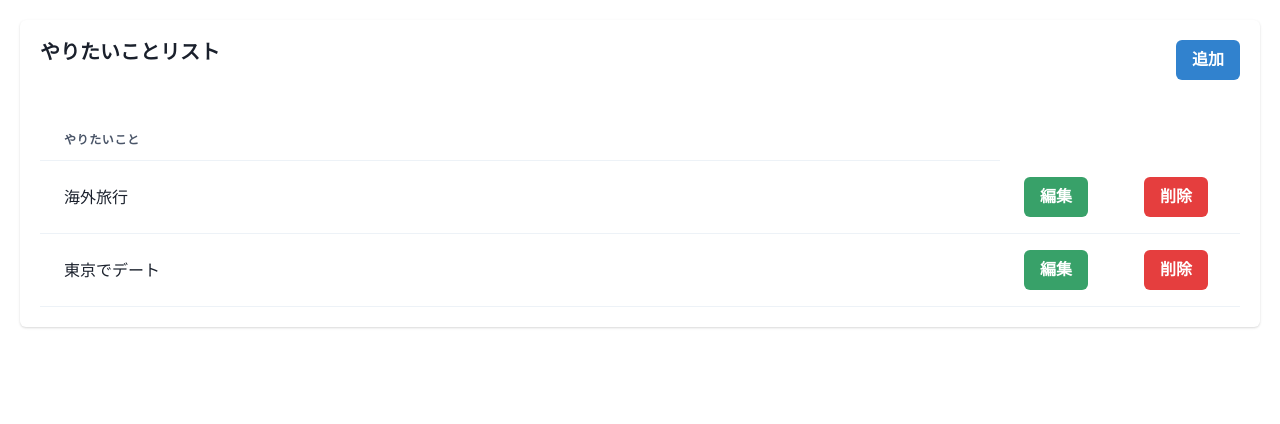
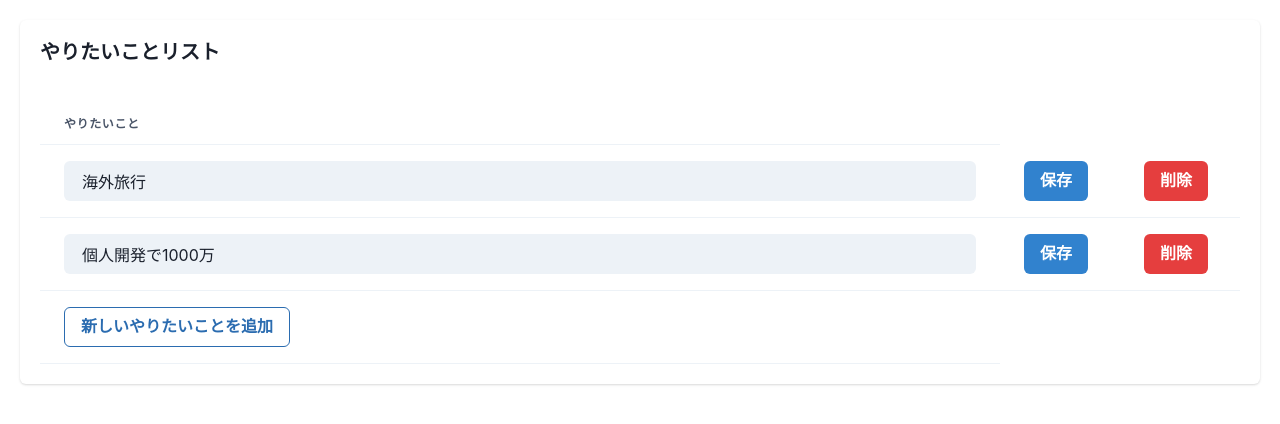
Before and after one commit to HitoroOhria/time-bucket-app-with-cloud, a Next.js app in the folder frontend/: page / in a window 1280 px wide. Shown: the top 424 px of the page. Built offline with nearby package versions, Linux system fonts and the light colour scheme.

Commit message:
Add curd of state.

```diff
--- /dev/null
+++ b/frontend/pages/Todo.ts
@@ -0,0 +1,21 @@
+type NewTodoArgs = {
+  name: string;
+};
+
+class Todo {
+  public name: string;
+
+  constructor(args: NewTodoArgs) {
+    this.name = args.name;
+  }
+
+  static newEmpty(): Todo {
+    return new Todo({ name: '' });
+  }
+
+  public isEmpty(): boolean {
+    return this.name === '';
+  }
+}
+
+export default Todo;
--- /dev/null
+++ b/frontend/pages/TodoTableRow.tsx
@@ -0,0 +1,58 @@
+import Todo from './Todo';
+import { ChangeEvent, FC, useState } from 'react';
+import { Button, Input, Td, Tr } from '@chakra-ui/react';
+
+type TodoTableRowProps = {
+  index: number;
+  todo: Todo;
+  autoFocus?: boolean;
+  handleSave: (index: number, todo: Todo) => void;
+  handleDelete: (index: number) => void;
+};
+
+const TodoTableRow: FC<TodoTableRowProps> = (props) => {
+  const [todo, setTodo] = useState<Todo>(props.todo);
+
+  const handleChange = (e: ChangeEvent<HTMLInputElement>) => {
+    const newTodo = new Todo({ ...props.todo, name: e.target.value });
+    setTodo(newTodo);
+  };
+
+  const handleBlur = () => {
+    todo.isEmpty() && props.handleDelete(props.index);
+  };
+
+  const handleSave = () => {
+    props.handleSave(props.index, todo);
+  };
+
+  const handleDelete = () => {
+    props.handleDelete(props.index);
+  };
+
+  return (
+    <Tr key={props.todo.name}>
+      <Td>
+        <Input
+          variant={'filled'}
+          value={todo.name}
+          onChange={handleChange}
+          autoFocus={props.autoFocus}
+          onBlur={handleBlur}
+        />
+      </Td>
+      <Td width={'10%'}>
+        <Button colorScheme={'blue'} onClick={handleSave}>
+          保存
+        </Button>
+      </Td>
+      <Td width={'10%'}>
+        <Button colorScheme={'red'} onClick={handleDelete}>
+          削除
+        </Button>
+      </Td>
+    </Tr>
+  );
+};
+
+export default TodoTableRow;
--- a/frontend/pages/index.tsx
+++ b/frontend/pages/index.tsx
@@ -1,40 +1,46 @@
-import { FC } from 'react';
+import { FC, useState } from 'react';
 import {
   Box,
   Button,
   Card,
   CardBody,
   CardHeader,
-  Flex,
   Heading,
-  Spacer,
   Table,
   TableContainer,
   Tbody,
   Td,
-  Text,
   Th,
   Thead,
   Tr,
 } from '@chakra-ui/react';
+import Todo from './Todo';
+import TodoTableRow from './TodoTableRow';
 
-type Todo = {
-  name: string;
-};
-
-const todos: Todo[] = [{ name: '海外旅行' }, { name: '東京でデート' }];
+const initTodos: Todo[] = [new Todo({ name: '海外旅行' }), new Todo({ name: '個人開発で1000万' })];
 
 const Home: FC = () => {
+  // todos の要素は TodoTableRow の onChange では更新されないことに注意
+  // TodoTableRow の onSave で更新される
+  const [todos, setTodos] = useState<Todo[]>(initTodos);
+
+  const handleCreate = () => {
+    setTodos([...todos, Todo.newEmpty()]);
+  };
+
+  const handleSave = (index: number, todo: Todo) => {
+    setTodos([...todos].splice(index, 1, todo));
+  };
+
+  const handleDelete = (index: number) => {
+    setTodos([...todos].splice(index, 1));
+  };
+
   return (
     <>
       <Card m={'20px'}>
         <CardHeader>
-          <Flex>
-            <Heading size={'md'}>やりたいことリスト</Heading>
-            <Spacer />
-            {/* TODO テーブルの下に追加するボタンを配置する */}
-            <Button colorScheme={'blue'}>追加</Button>
-          </Flex>
+          <Heading size={'md'}>やりたいことリスト</Heading>
         </CardHeader>
         <CardBody>
           <TableContainer>
@@ -45,17 +51,23 @@ const Home: FC = () => {
                 </Tr>
               </Thead>
               <Tbody>
-                {todos.map((todo) => (
-                  <Tr key={todo.name}>
-                    <Td>{todo.name} </Td>
-                    <Td width={'10%'}>
-                      <Button colorScheme={'green'}>編集</Button>
-                    </Td>
-                    <Td width={'10%'}>
-                      <Button colorScheme={'red'}>削除</Button>
-                    </Td>
-                  </Tr>
+                {todos.map((todo, i) => (
+                  <TodoTableRow
+                    key={i}
+                    index={i}
+                    todo={todo}
+                    autoFocus={todo.isEmpty()}
+                    handleSave={handleSave}
+                    handleDelete={handleDelete}
+                  />
                 ))}
+                <Tr>
+                  <Td>
+                    <Button colorScheme={'blue'} variant={'outline'} onClick={handleCreate}>
+                      新しいやりたいことを追加
+                    </Button>
+                  </Td>
+                </Tr>
               </Tbody>
             </Table>
           </TableContainer>
```
